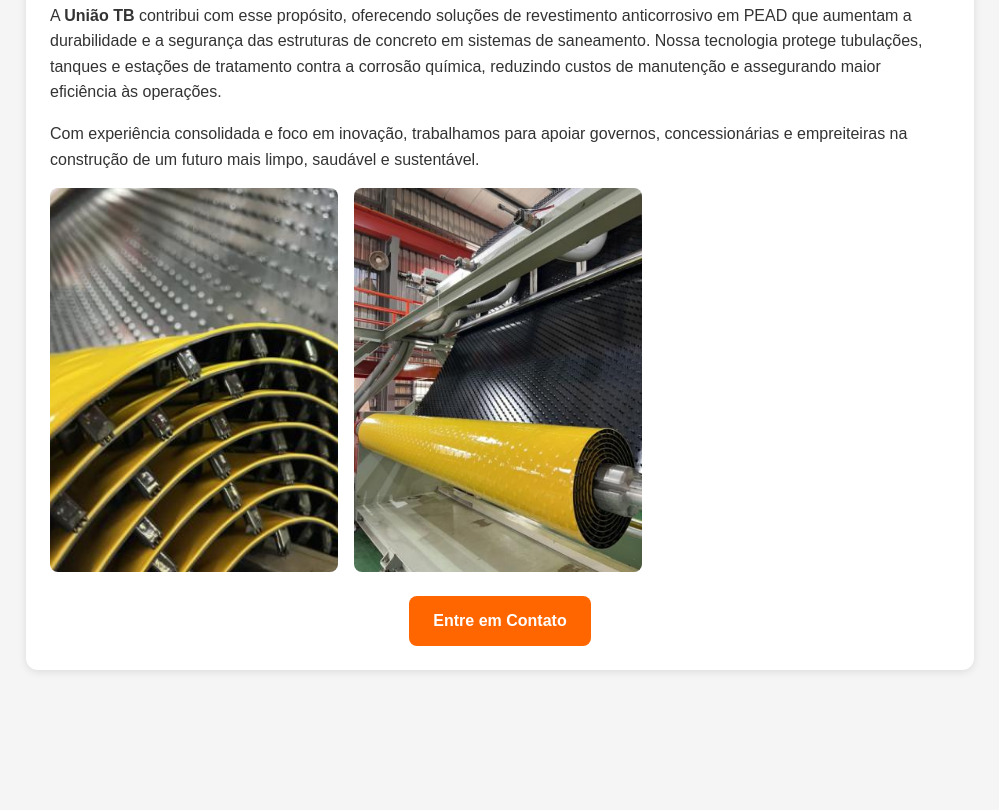
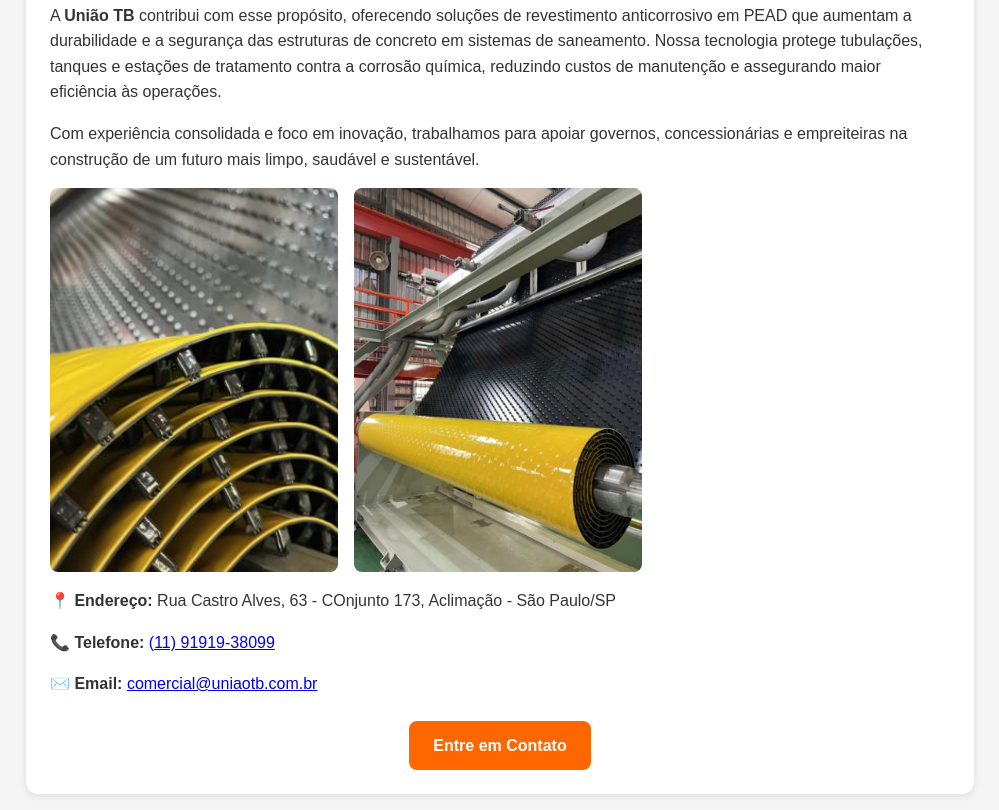
Before and after one commit to uniaotb63comercial/UniaoTb, a website: page sobre.html in a window 1280 px wide. Shown: the part 1003-1813 px from the top of the page, without its empty margins (140-1139 px from the left). Before the commit the page ends 1689 px from the top, so only its background shows below. Drawn offline with Linux system fonts and the light colour scheme.

Commit message:
Update sobre.html

```diff
--- a/sobre.html
+++ b/sobre.html
@@ -60,6 +60,16 @@
         <img src="img/53.jpg">
       </div>
 
+
+
+       <!-- INÍCIO: Informações da empresa -->
+<div class="empresa-info">
+  <p><span class="icon">📍</span> <strong>Endereço:</strong> Rua Castro Alves, 63 - COnjunto 173, Aclimação - São Paulo/SP</p>
+  <p><span class="icon">📞</span> <strong>Telefone:</strong> <a href="tel:+5511919193809">(11) 91919-38099</a></p>
+  <p><span class="icon">✉️</span> <strong>Email:</strong> <a href="mailto:comercial@uniaotb.com.br">comercial@uniaotb.com.br</a></p>
+</div>
+
+
       <div class="cta">
         <a href="contato.html">Entre em Contato</a>
       </div>
```
